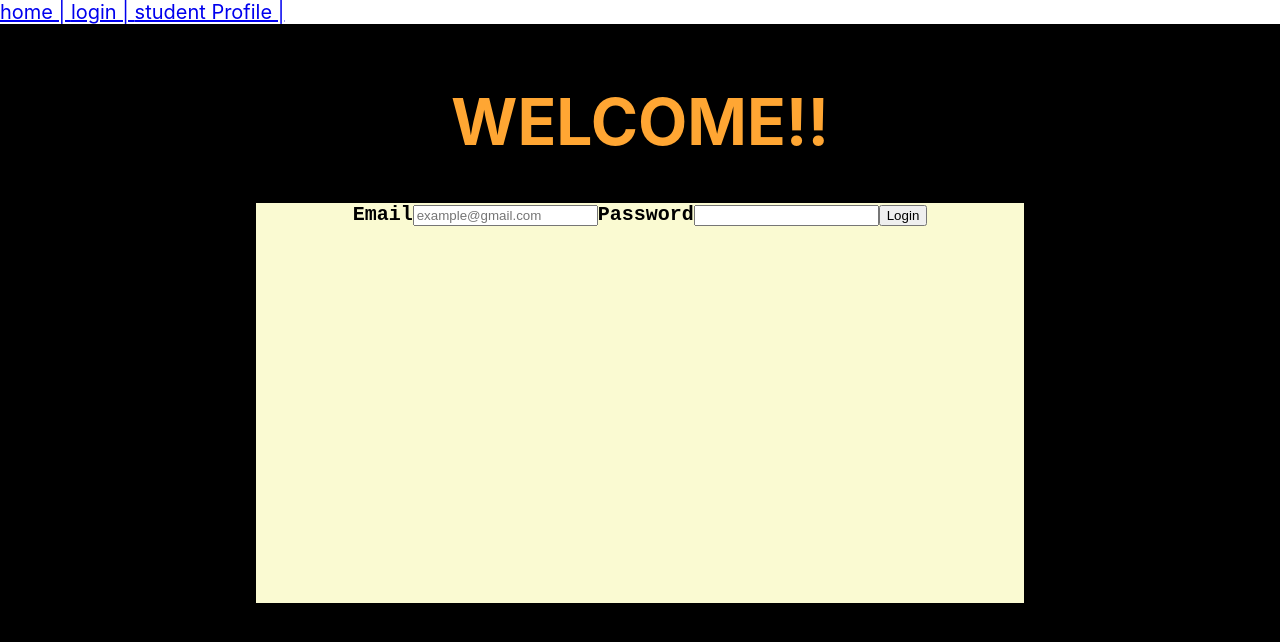
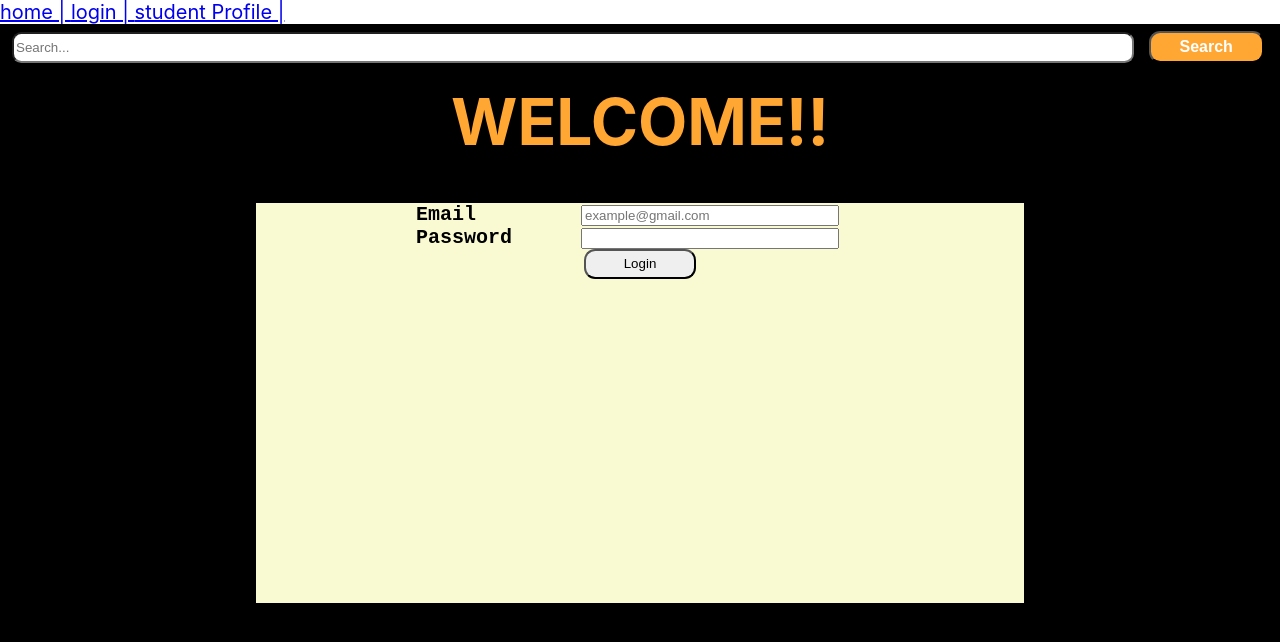
Before and after one commit to salma27/GP-organization-system, a React (Create React App) app in the folder frontend/: page /login in a window 1280 px wide. Shown: the top 642 px of the page. Built offline with nearby package versions, Linux system fonts and the light colour scheme.

Commit message:
searchbar added

```diff
--- a/frontend/src/Utils/ErrorHandlingInput.js
+++ b/frontend/src/Utils/ErrorHandlingInput.js
@@ -7,11 +7,11 @@ const ErrorHandlingInput = ({
     onChange = "()=>{}",
     className = "",
     placeholder = "",
+    labelID = "",
 }) => {
     return (
         <>
-            {/* Put input label here if no label do not render label */}
-            {label && <label>{label}</label>}
+            {label && <label id={labelID}>{label}</label>}
             <input
                 name={name}
                 type={type}
--- a/frontend/src/Utils/index.js
+++ b/frontend/src/Utils/index.js
@@ -1,2 +1,3 @@
 export { default as ErrorHandlingInput } from "./ErrorHandlingInput";
 export { default as Title } from "./Title";
+export { default as Button } from "./Button";
--- a/frontend/src/components/Login/Login.css
+++ b/frontend/src/components/Login/Login.css
@@ -12,3 +12,18 @@
     height: 100vh;
     background-color: black;
 }
+#email,
+#password {
+    float: left;
+    padding-left: 10rem;
+    color: black;
+}
+
+.emailInput {
+    margin-right: 5rem;
+    width: 250px;
+}
+.passwordInput {
+    margin-right: 7.2rem;
+    width: 250px;
+}
--- a/frontend/src/components/Login/Login.js
+++ b/frontend/src/components/Login/Login.js
@@ -1,22 +1,37 @@
 import React from "react";
 import "./Login.css";
-import { ErrorHandlingInput, Title } from "utils";
-
+import { ErrorHandlingInput, Title, Button } from "utils";
+import SearchBar from "../SearchBar/SearchBar";
 function LoginBox() {
     return (
         <div className="loginBox">
+            <div>
                 <ErrorHandlingInput
                     label="Email"
+                    labelID="email"
                     placeholder="example@gmail.com"
                     className="emailInput"
+                    onChange={(e) => {
+                        console.log(e.target.value);
+                    }}
                 />
-
+            </div>
+            <div>
                 <ErrorHandlingInput
                     label="Password"
+                    labelID="password"
                     type="password"
                     className="passwordInput"
                 />
-            <button type="submit">Login</button>
+            </div>
+
+            <Button
+                type="submit"
+                label="Login"
+                height="30px"
+                width="7rem"
+                borderRadius="0.7rem"
+            />
         </div>
     );
 }
@@ -24,6 +39,7 @@ function LoginBox() {
 function Login() {
     return (
         <div className="loginPage">
+            <SearchBar />
             <Title orange="WELCOME!!" />
             <div>
                 <LoginBox />
--- /dev/null
+++ b/frontend/src/components/SearchBar/SearchBar.css
@@ -0,0 +1,32 @@
+.searchBar {
+    position: fixed;
+    background-color: black;
+    padding: 7px 7px 7px 7px;
+    width: 100%;
+}
+
+#search {
+    width: 87%;
+    height: 25px;
+    margin-left: 5px;
+    margin-right: 15px;
+    border-radius: 0.7em;
+}
+
+#searchBtn {
+    background-color: #ffa633;
+    color: white;
+    width: 9%;
+    height: 32px;
+    border-radius: 0.7em;
+    font-weight: bold;
+    font-size: medium;
+}
+
+#searchBtn:hover {
+    background-color: tomato;
+}
+#searchBtn:active {
+    background-color: tomato;
+    color: black;
+}
--- /dev/null
+++ b/frontend/src/components/SearchBar/SearchBar.js
@@ -0,0 +1,15 @@
+import React from "react";
+import "./SearchBar.css";
+
+function SearchBar() {
+    return (
+        <>
+            <div className="searchBar">
+                <input id="search" placeholder="Search..."></input>
+                <button id="searchBtn">Search</button>
+            </div>
+        </>
+    );
+}
+
+export default SearchBar;
--- /dev/null
+++ b/frontend/src/components/SearchBar/index.js
@@ -0,0 +1 @@
+export { default as SearchBar } from "./SearchBar";
--- /dev/null
+++ b/frontend/src/utils/Button.js
@@ -0,0 +1,33 @@
+const Button = ({
+    width = "",
+    label = "",
+    type = "",
+    height = "",
+    borderRadius = "",
+    value = "",
+    onChange = "()=>{}",
+    onClick = "()=>{}",
+    className = "",
+    error = "",
+}) => {
+    return (
+        <>
+            <button
+                value={value}
+                onChange={onChange}
+                onClick={onClick}
+                className={className}
+                type={type}
+                style={{
+                    width: width,
+                    height: height,
+                    borderRadius: borderRadius,
+                }}
+            >
+                {label}
+            </button>
+            {error && <label>{error}</label>}
+        </>
+    );
+};
+export default Button;
```
Lines whose indentation alone changed are shown as unchanged.
